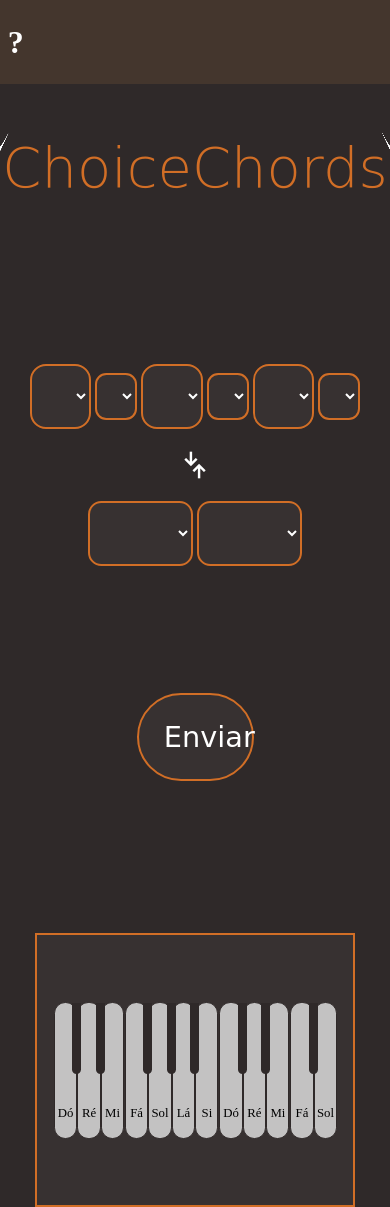
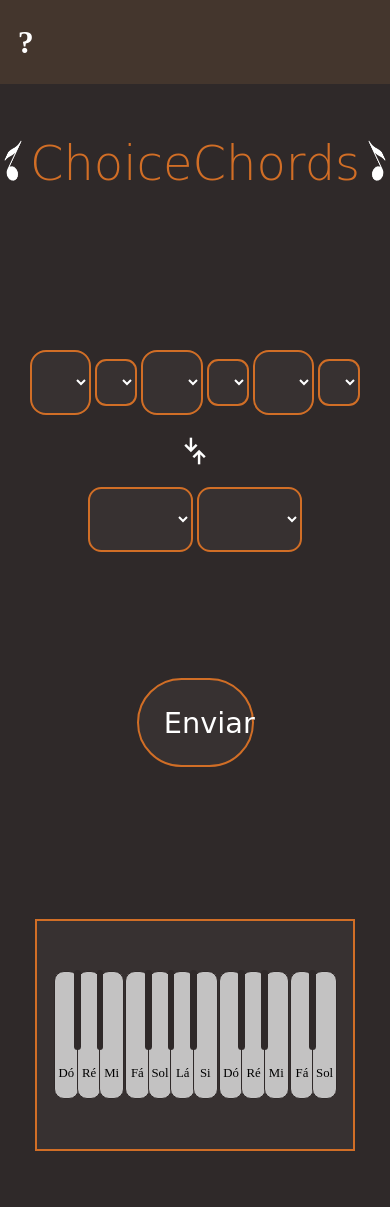
Before and after one commit to KaiqueFLH/ProjetoChoiceChords, a plain HTML site: page index.html in a window 390 px wide. Shown: the top 1207 px of the page. Drawn offline with nearby package versions, Linux system fonts and the light colour scheme; a web font is replaced by a local one.

Commit message:
responsividade teste

```diff
--- a/index.html
+++ b/index.html
@@ -15,7 +15,7 @@
         <!--Adiciona um ícone ao canto da tela onde dará informações de sobre o site e como utlizar o website -->
         <div class="hamburguerList">
             <!--Abre o popup onde mostrará as informações sobre o site e de como utiliza-lo-->
-            <h1 style="cursor: pointer;" onclick="abrirPopup()" title="Help">?</h1>
+            <h1 id="ajuda" style="cursor: pointer;" onclick="abrirPopup()" title="Help">?</h1>
         </div>
     </div>
 </header>
--- a/style.css
+++ b/style.css
@@ -34,15 +34,15 @@ html {
 /* Imagem da nota musical */
 .imagemH1 {
     filter: invert();
-    width: 3vw;
-    height: 7vh;
+    width: 30px;
+    height: 40px;
     transform: rotate(-25deg);
 }
 
 .imagemH1Dois {
     filter: invert();
-    width: 3vw;
-    height: 7vh;
+    width: 30px;
+    height: 40px;
     transform: scaleX(-1) rotate(-25deg);
 }
 
@@ -361,22 +361,53 @@ span {
 
 @media only screen and (max-width: 600px)  {
 
+    #ajuda{
+        margin-left: 10px;
+    }
+
+    .divTitulo {
+        display: flex;
+        justify-content: center;
+        align-items: baseline;
+    }
+
+    .h1Nome{
+        font-size: 3rem;
+
+    }
+
+    .imagemH1 {
+        filter: invert();
+        width: 30px;
+        height: 40px;
+        transform: rotate(-25deg);
+    }
+
+    .imagemH1Dois {
+        filter: invert();
+        width: 30px;
+        height: 40px;
+        transform: scaleX(-1) rotate(-25deg);
+    }
+
     /* Teclado */
     #fundoTeclado {
         width: 72.8vw;
-        height: 32vh;
+        height: 27vh;
         font-size: 0.8rem;
     }
 
     .nota {
-        width: 10.8vw;
-        height: 12vh;
+        width: 15.8vw;
+        height: 11vh;
+        border-radius: 10px;
     }
 
     .sustenido {
         width: 4.65vw;
-        height: 8.4vh;
-        margin-bottom: 7.5vh;
+        height: 9.4vh;
+        border-radius: 10px;
+        margin-bottom: 5.9vh;
     }
 
     #inputs {
```
